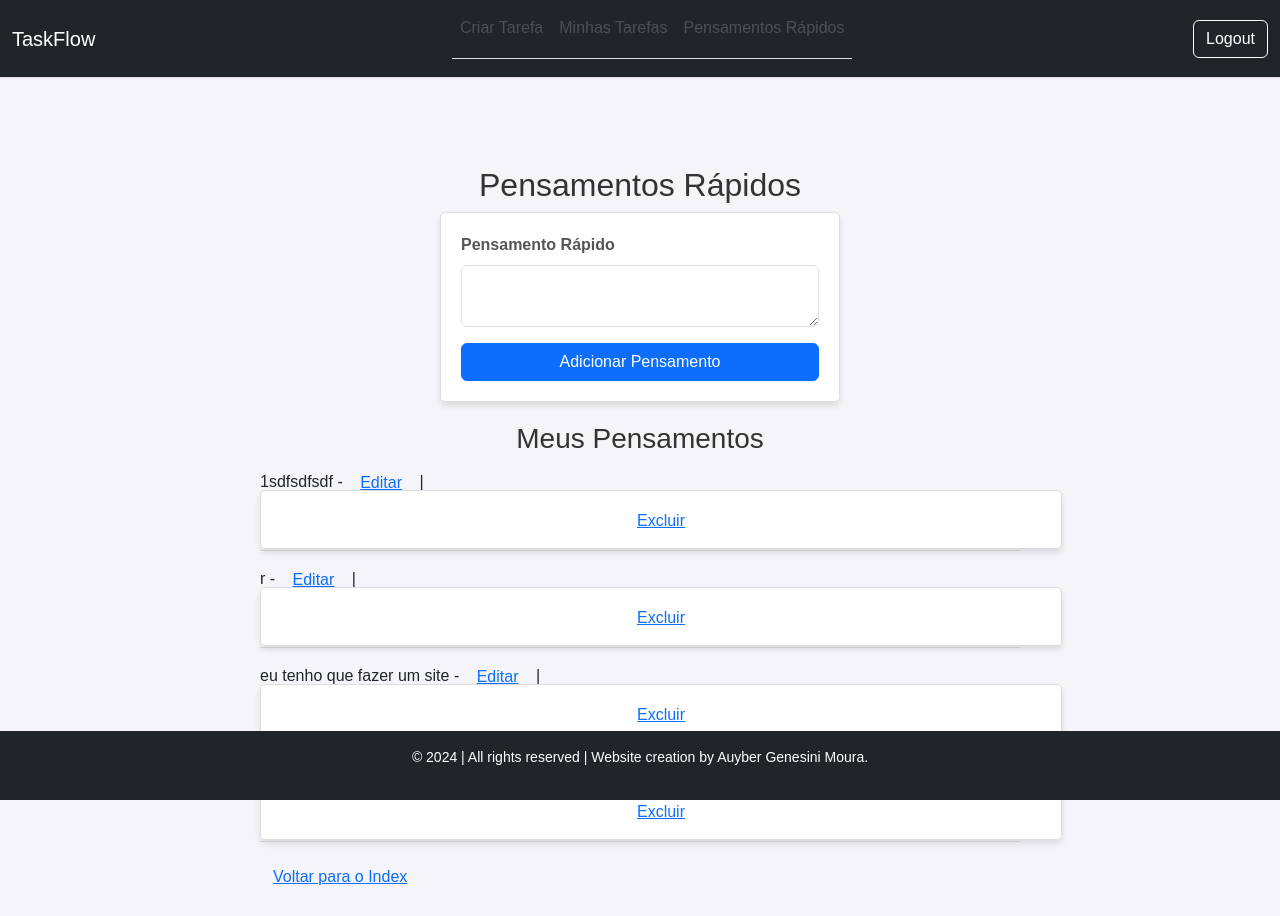
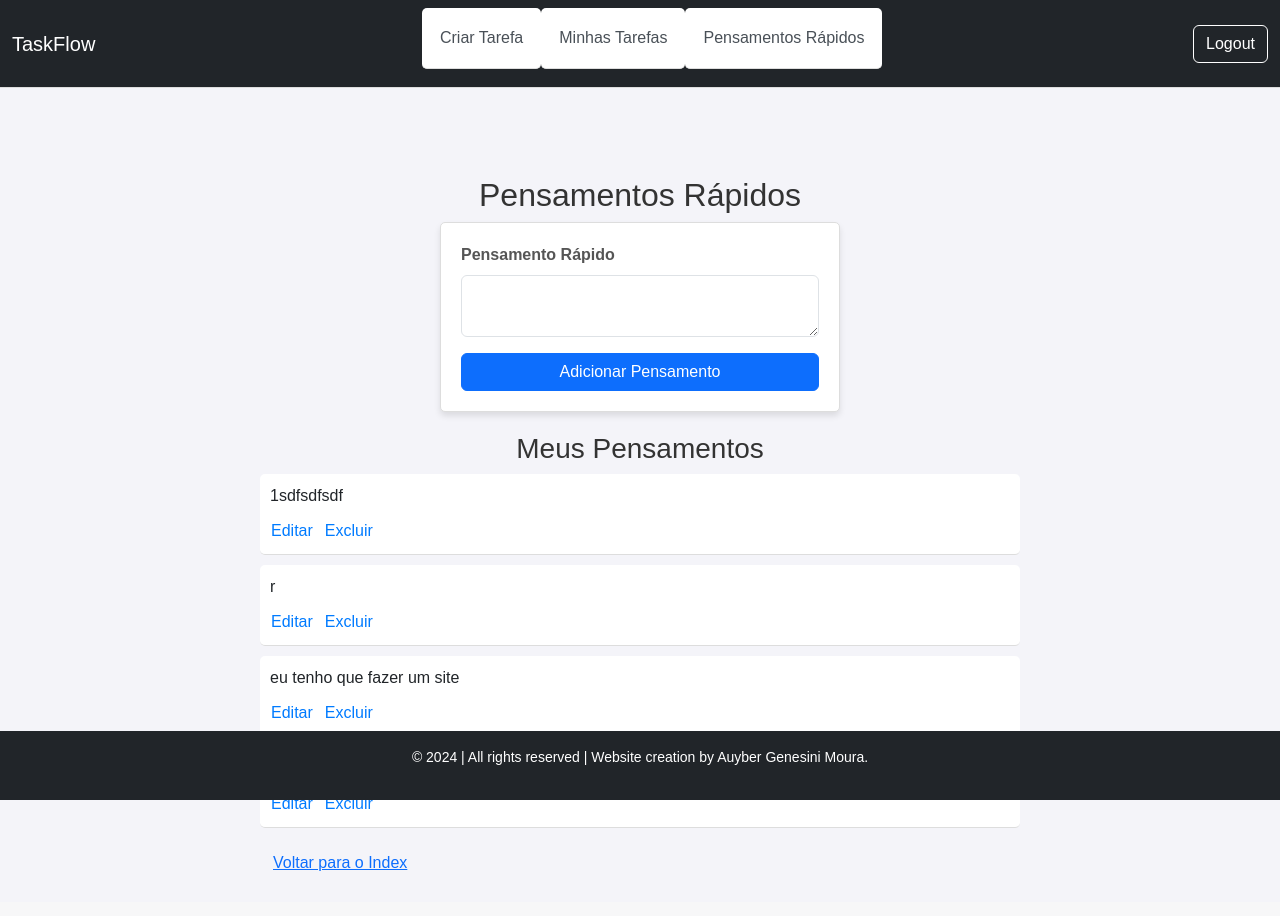
Before and after one commit to auyber/TaskFlow, a Flask app: page /quick-thought in a window 1280 px wide. After the commit the page ends 871 px from the top, so only its background shows below. Run offline with Flask 3, Linux system fonts and the light colour scheme; a user stored in the database is signed in.

Commit message:
feat: update quick_thoughts

```diff
--- a/app/static/css/styles.css
+++ b/app/static/css/styles.css
@@ -187,8 +187,28 @@
     margin-bottom: 10px;
     border-bottom: 1px solid #ddd;
     padding-bottom: 10px;
+    padding: 10px; /* Espaçamento interno */
+    border-radius: 5px; /* Borda arredondada */
+    background-color: #fff; /* Cor de fundo branca para o pensamento */
 }
 
+/* Estilo dos links de ação (Editar e Excluir) lado a lado */
+.action-links {
+    display: flex;
+    gap: 10px; /* Espaçamento entre os links */
+    margin-top: 10px; /* Adiciona um espaçamento entre o conteúdo e os links */
+}
+
+.action-links .btn-link {
+    padding: 0; /* Remove o padding dos links para que eles fiquem mais compactos */
+    font-size: 16px; /* Tamanho da fonte ajustado para combinar com o resto */
+    color: #007bff;
+    text-decoration: none;
+}
+
+.action-links .btn-link:hover {
+    color: #0056b3;
+}
 
 /* Ajustes para exibição em dispositivos móveis */
 @media (max-width: 768px) {
--- a/app/templates/quick_thought.html
+++ b/app/templates/quick_thought.html
@@ -39,14 +39,15 @@
                     </div>
                 </form>
             {% else %}
-                {{ thought.content }} -
-                <a href="{{ url_for('quick_thought', edit=thought.id) }}" class="btn btn-link">Editar</a> |
-                <form action="{{ url_for('delete_thought', thought_id=thought.id) }}" method="POST" style="display:inline;">
-                    <button type="submit" class="btn btn-link">Excluir</button>
-                </form>
+                {{ thought.content }}
+                <div class="action-links">
+                    <a href="{{ url_for('quick_thought', edit=thought.id) }}" class="btn btn-link">Editar</a>
+                    <a href="{{ url_for('delete_thought', thought_id=thought.id) }}" class="btn btn-link">Excluir</a>
+                </div>
             {% endif %}
         </li>
-        {% endfor %}
+    {% endfor %}
+
     </ul>
 
     <a href="{{ url_for('index') }}" class="btn btn-link">Voltar para o Index</a>
```
Also changed, not shown: instance/site.db.
